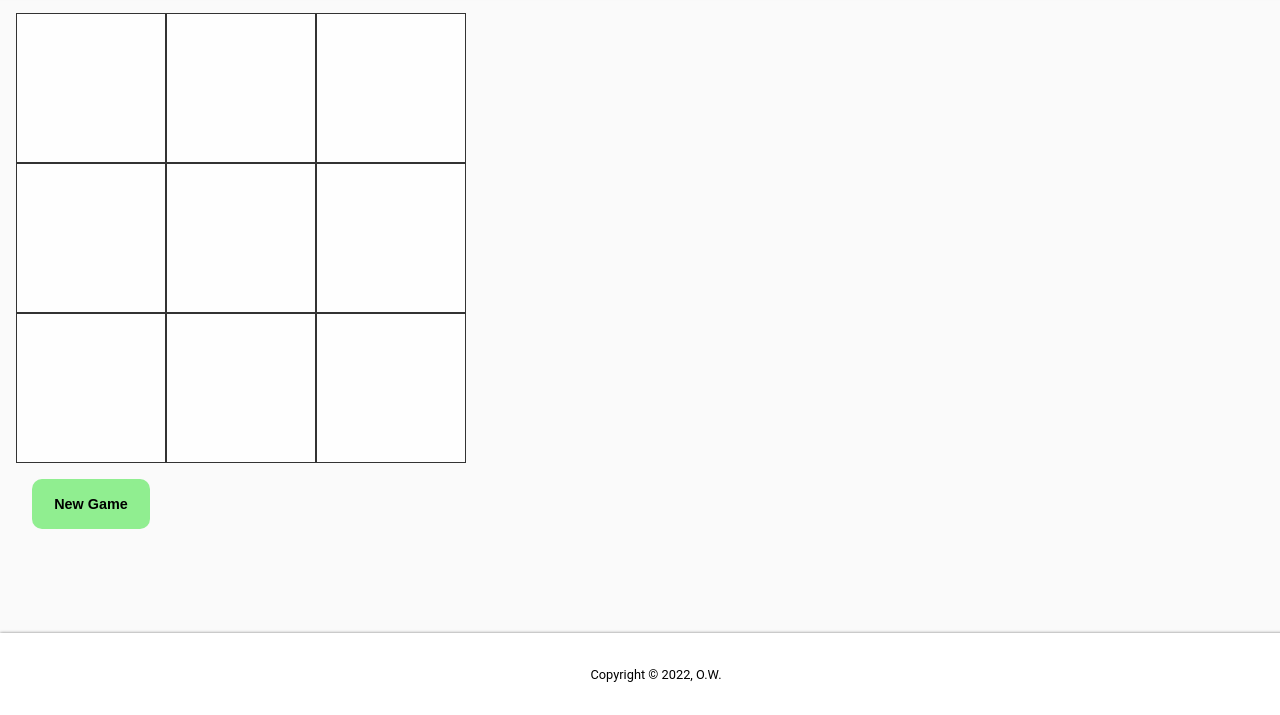
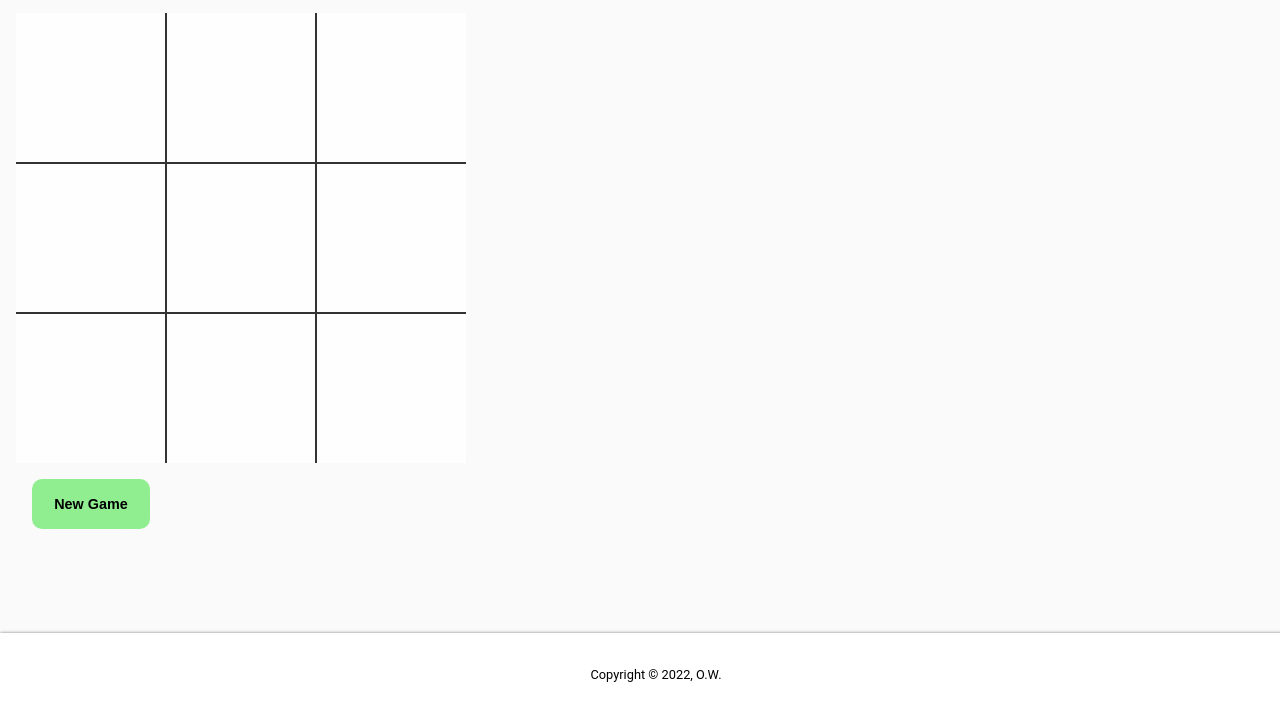
Before and after one commit to Taaaaab/tic-tac-toe, a plain HTML site: page index.html in a window 1280 px wide. Shown: the part 85-800 px from the top of the page. Drawn offline with Linux system fonts and the light colour scheme.

Commit message:
Modified box borders

```diff
--- a/styles.css
+++ b/styles.css
@@ -52,6 +52,30 @@ html, body {
   align-items: center;
 }
 
+#box1,
+#box2,
+#box3 {
+  border-top: solid 0;
+}
+
+#box7,
+#box8,
+#box9 {
+  border-bottom: solid 0;
+}
+
+#box1,
+#box4,
+#box7 {
+  border-left: solid 0;
+}
+
+#box3,
+#box6,
+#box9 {
+  border-right: solid 0;
+}
+
 .newGameBtn {
   display: grid;
   place-content: center;
```
